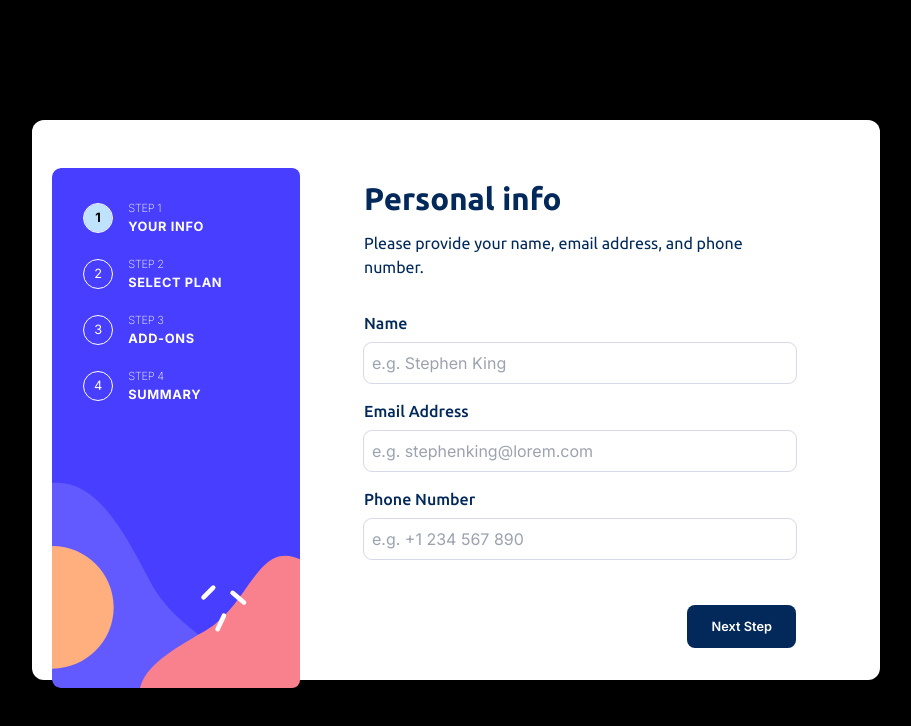
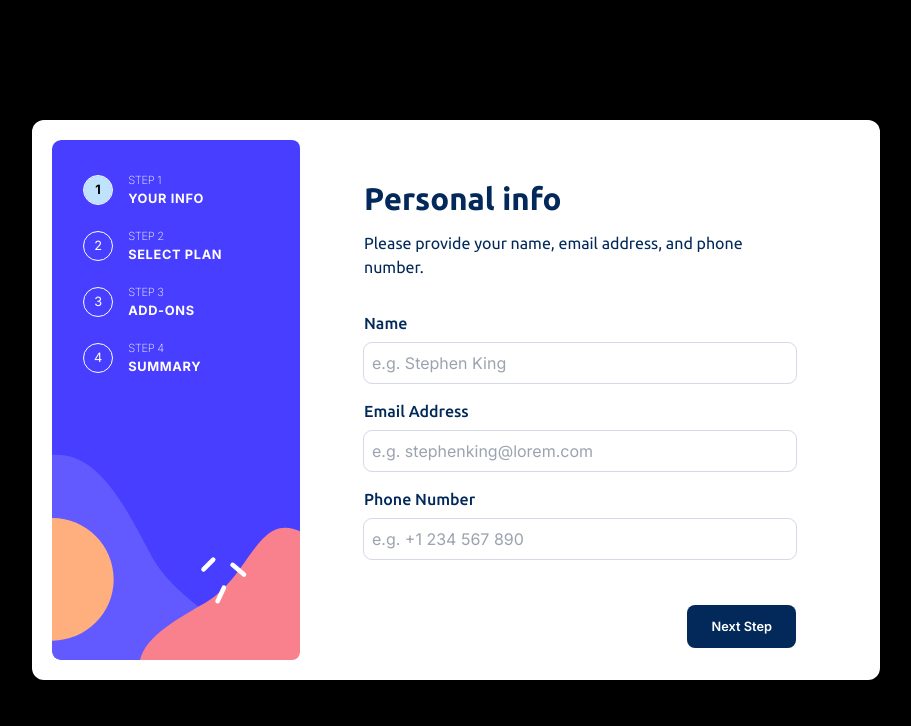
Before and after one commit to Davesakraken/multi-step-form, a Next.js app: page / in a window 1280 px wide. Shown: the top 726 px of the page, without its empty margins (184-1095 px from the left). Built offline with nearby package versions, Linux system fonts and the light colour scheme.

Commit message:
install sass dep

```diff
--- a/package.json
+++ b/package.json
@@ -17,6 +17,7 @@
     "zod": "^3.24.1"
   },
   "devDependencies": {
+    "sass": "^1.86.3",
     "@svgr/webpack": "^8.1.0",
     "@types/node": "^20",
     "@types/react": "^18",
--- a/src/Components/stepList/StepList.tsx
+++ b/src/Components/stepList/StepList.tsx
@@ -13,7 +13,7 @@ export default function StepList({ stepNumber }: StepListProps) {
     "md:rounded-lg md:p-8 md:bg-sidebar-desktop md:items-start md:justify-start md:min-w-[15.5rem] md:h-full";
 
   return (
-    <section className={`flex justify-center bg-cover mt-7 ${desktopClasses} z-10`}>
+    <section className={`flex justify-center bg-cover ${desktopClasses} z-10`}>
       <ol className="flex flex-row md:flex-col text-white gap-6 md:gap-0 ">
         {listItems.map((item, idx) => (
           <li
```
Also changed, not shown: 1 other file (tests, documents, lock files or other folders).
